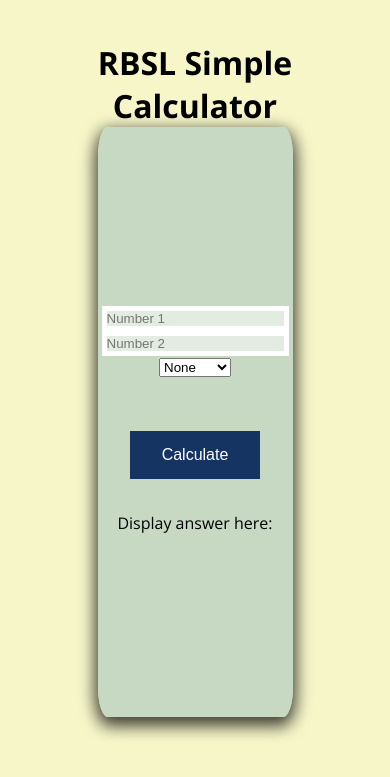
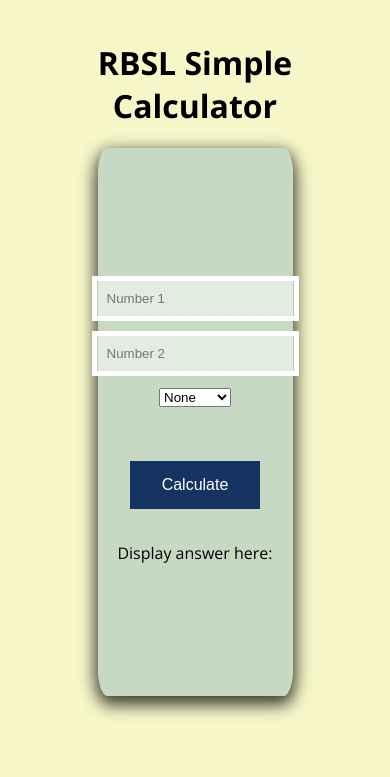
Before and after one commit to Scdtp/rbslcalculator, a PHP site: page / in a window 390 px wide. Shown: the top 777 px of the page. Run offline with PHP 8.4, Linux system fonts and the light colour scheme.

Commit message:
update media query

```diff
--- a/css/styles.css
+++ b/css/styles.css
@@ -92,20 +92,15 @@
 /*Extra small devices (phone, 600px and down*/
 @media only screen and (max-width: 600px){
     form{
+        height : 65%;
         width: 50%;
     }
 
-    input{
-        margin:0%;
-        padding: 0%;
-    }
+
 }
 
 
 @media only screen and (max-width: 768px){
-    input{
-        margin:0%;
-        padding: 0%;
-    }
+
 
 }
```
